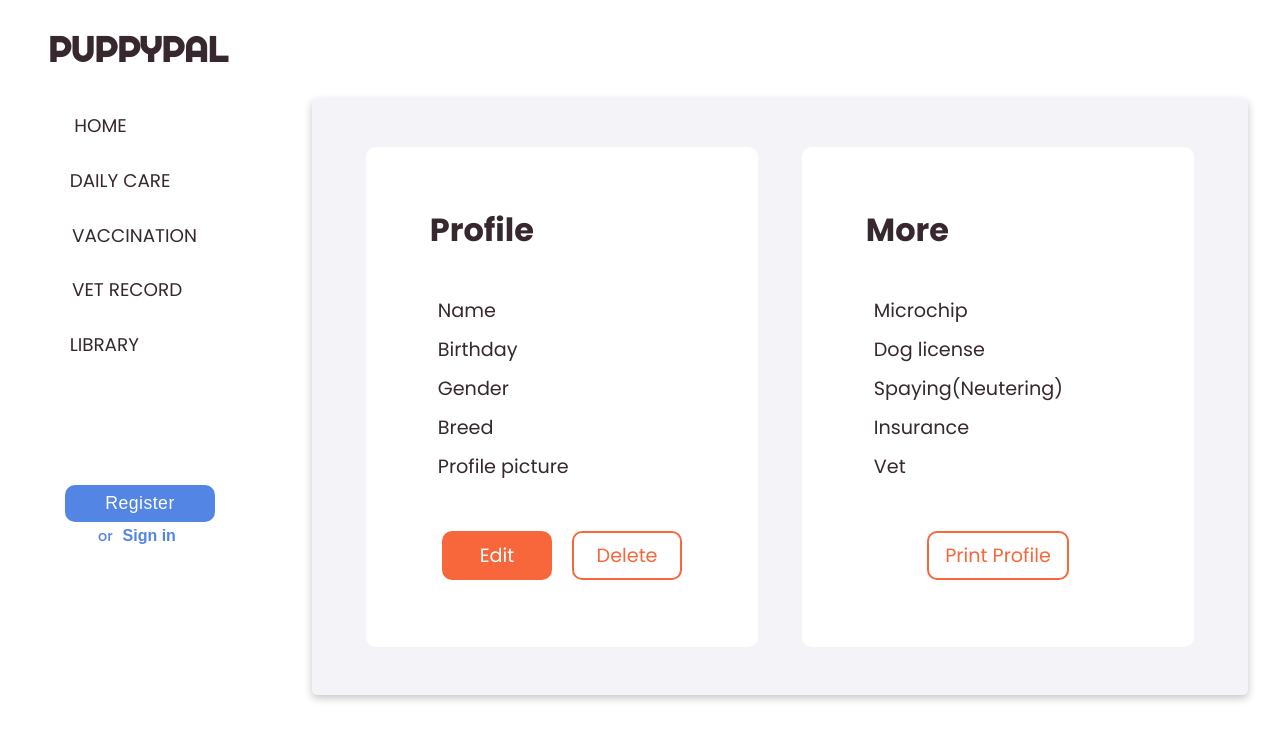
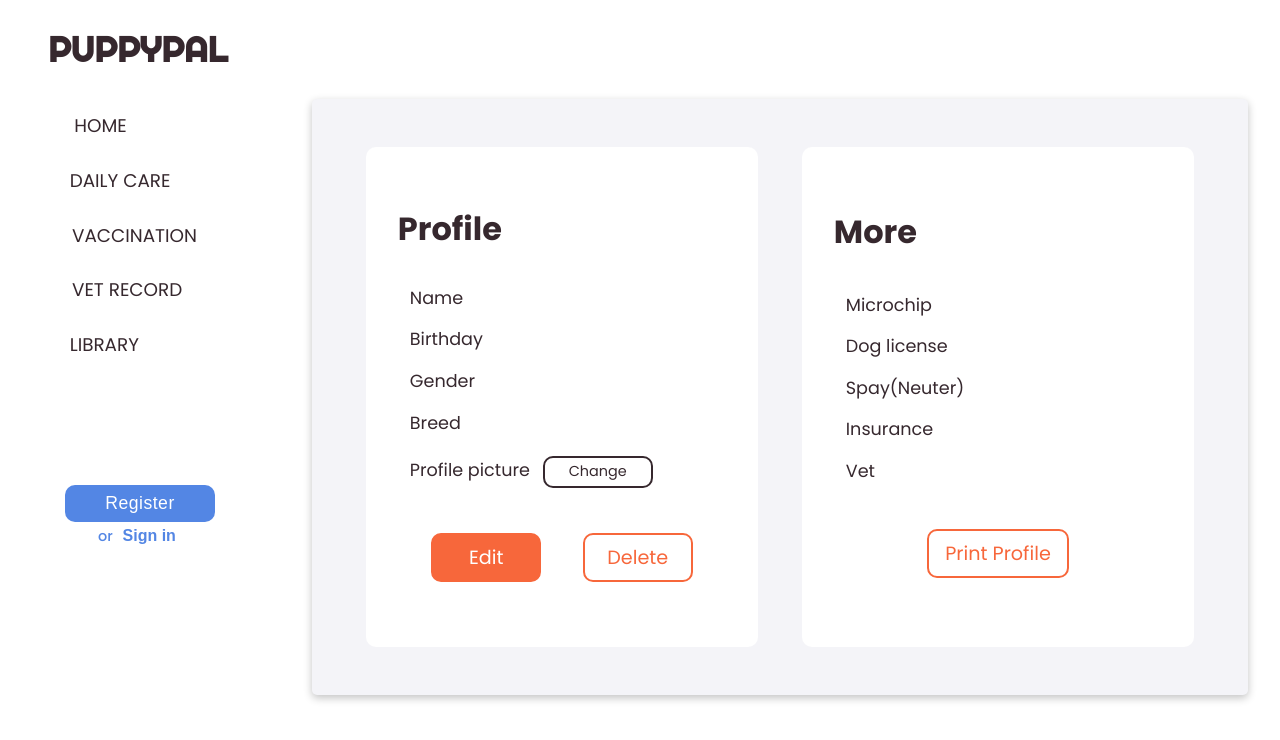
Before and after one commit to itsmejinsun/Concordia-FP-Puppypal, a React (Create React App) app in the folder frontend/: page /profile in a window 1280 px wide. Shown: the top 740 px of the page. Built offline with nearby package versions, Linux system fonts and the light colour scheme; no server answers.

Commit message:
create profile picture change

```diff
--- a/frontend/src/components/App.js
+++ b/frontend/src/components/App.js
@@ -9,9 +9,10 @@ import MenuNav from './MenuNav/index';
 import Home from './Home/index';
 import Profile from './Profile/index';
 import PuppyList from './PuppyList/index';
+import ProfilePicture from './Profile/ProfilePicture/index';
 
 const App = () => {
-    const { isPuppyListOpen } = useContext(PuppyContext);
+    const { isPuppyListOpen, isProfilePicOpen } = useContext(PuppyContext);
 
     return (
         <BrowserRouter>
@@ -28,7 +29,10 @@ const App = () => {
                     </Route>
                 </Switch>
             </Main>
+
+            {/* Modals */}
             {isPuppyListOpen && <PuppyList />}
+            {isProfilePicOpen && <ProfilePicture />}
         </BrowserRouter>
     );
 };
--- a/frontend/src/components/MenuNav/UserStatus/Signin.js
+++ b/frontend/src/components/MenuNav/UserStatus/Signin.js
@@ -69,7 +69,9 @@ const SigninBtn = styled.div`
         font-weight: 600;
         cursor: pointer;
 
-        &:hover {
+        &:hover,
+        &:focus {
+            outline: none;
             animation: shake 1s;
             transform-origin: center;
         }
--- a/frontend/src/components/Profile/MoreSection.js
+++ b/frontend/src/components/Profile/MoreSection.js
@@ -7,13 +7,13 @@ const MoreSection = () => {
     return (
         <Wrapper>
             <h1>More</h1>
-            <div>
-                <p>Microchip</p>
-                <p>Dog license</p>
-                <p>Spaying(Neutering)</p>
-                <p>Insurance</p>
-                <p>Vet</p>
-            </div>
+            <Contents>
+                <p tabIndex="0">Microchip</p>
+                <p tabIndex="0">Dog license</p>
+                <p tabIndex="0">Spay(Neuter)</p>
+                <p tabIndex="0">Insurance</p>
+                <p tabIndex="0">Vet</p>
+            </Contents>
             <div>
                 <button>Print Profile</button>
             </div>
@@ -21,6 +21,25 @@ const MoreSection = () => {
     );
 };
 
-const Wrapper = styled(DividedSection)``;
+const Wrapper = styled(DividedSection)`
+    p {
+        position: relative;
+        transition: 0.5s;
+        cursor: pointer;
+
+        &:focus,
+        &:hover {
+            outline: none;
+            padding-left: 0.5rem;
+            font-weight: bold;
+            transform: scale(1.05);
+        }
+    }
+`;
+
+const Contents = styled.div`
+    display: flex;
+    flex-direction: column;
+`;
 
 export default MoreSection;
--- /dev/null
+++ b/frontend/src/components/Profile/ProfilePicture/ProfilePictureDetail.js
@@ -0,0 +1,151 @@
+import React, { useState, useContext } from 'react';
+import styled from 'styled-components';
+import { FontAwesomeIcon } from '@fortawesome/react-fontawesome';
+import { faDog, faCamera } from '@fortawesome/free-solid-svg-icons';
+
+import { PuppyContext } from '../../PuppyContext';
+
+const ProfilePictureDetail = () => {
+    const [uploadProfilePic, setUploadProfilePic] = useState();
+    console.log(uploadProfilePic);
+    const { setIsProfilePicOpen } = useContext(PuppyContext);
+
+    const handleImgChange = (ev) => {
+        const selected = ev.target.files[0];
+        const fileType = ['image/png', 'image/jpeg', 'image/jpg'];
+        if (selected && fileType.includes(selected.type)) {
+            const reader = new FileReader();
+            reader.onloadend = () => {
+                setUploadProfilePic(reader.result);
+            };
+            reader.readAsDataURL(selected);
+        }
+    };
+
+    return (
+        <Wrapper>
+            <h1>Profile picture</h1>
+            <PictureWrapper>
+                {!uploadProfilePic ? (
+                    <Picture>
+                        <div className="dogicon">
+                            <FontAwesomeIcon icon={faDog} />
+                        </div>
+                    </Picture>
+                ) : (
+                    <Picture
+                        style={{
+                            background: `url("${uploadProfilePic}") no-repeat center/cover`,
+                        }}
+                    />
+                )}
+                <label htmlFor="fileInput">
+                    <FontAwesomeIcon icon={faCamera} />
+                </label>
+                <input
+                    type="file"
+                    accept="image/*"
+                    id="fileInput"
+                    onChange={(ev) => handleImgChange(ev)}
+                />
+            </PictureWrapper>
+            <div>
+                <button onClick={() => setIsProfilePicOpen(false)}>
+                    Cancel
+                </button>
+                <button>Save</button>
+            </div>
+        </Wrapper>
+    );
+};
+
+const Wrapper = styled.div`
+    height: 85%;
+    display: flex;
+    flex-direction: column;
+    justify-content: space-evenly;
+    align-items: center;
+
+    button {
+        color: var(--button-color-primary);
+        background: none;
+        width: 110px;
+        padding: 0.25rem 1rem;
+        margin: 0 0.5rem;
+        border: solid 2px var(--button-color-primary);
+        border-radius: 10px;
+        font-family: inherit;
+        font-size: 1rem;
+        cursor: pointer;
+
+        &:hover,
+        &:focus {
+            outline: none;
+            animation: shake 1s;
+            transform-origin: center;
+        }
+    }
+
+    button:last-of-type {
+        color: #fff;
+        background-color: var(--button-color-primary);
+    }
+
+    @keyframes shake {
+        10%,
+        90% {
+            transform: rotate(-2deg);
+        }
+        20%,
+        80% {
+            transform: rotate(2deg);
+        }
+
+        30%,
+        50%,
+        70% {
+            transform: rotate(-2deg);
+        }
+        40%,
+        60% {
+            transform: rotate(2deg);
+        }
+    }
+`;
+
+const PictureWrapper = styled.div`
+    display: flex;
+    justify-content: center;
+    align-items: center;
+    position: relative;
+
+    label {
+        color: grey;
+        font-size: 2rem;
+        position: absolute;
+        right: 10px;
+        bottom: 10px;
+        cursor: pointer;
+    }
+
+    input {
+        display: none;
+    }
+`;
+
+const Picture = styled.div`
+    background-color: lightgrey;
+    width: 140px;
+    height: 140px;
+    border-radius: 50%;
+    display: flex;
+    justify-content: center;
+    align-items: center;
+
+    .dogicon {
+        color: #fff;
+        font-size: 4rem;
+    }
+`;
+
+export default ProfilePictureDetail;
--- /dev/null
+++ b/frontend/src/components/Profile/ProfilePicture/index.js
@@ -0,0 +1,25 @@
+import React, { useContext } from 'react';
+
+import { ModalSubWrapper, ModalWrapper } from '../../Styles';
+import { PuppyContext } from '../../PuppyContext';
+import ProfilePictureDetail from './ProfilePictureDetail';
+
+const ProfilePicture = () => {
+    const { setIsProfilePicOpen } = useContext(PuppyContext);
+
+    return (
+        <ModalWrapper>
+            <ModalSubWrapper>
+                <button
+                    className="close"
+                    onClick={() => setIsProfilePicOpen(false)}
+                >
+                    ⨉
+                </button>
+                <ProfilePictureDetail />
+            </ModalSubWrapper>
+        </ModalWrapper>
+    );
+};
+
+export default ProfilePicture;
--- a/frontend/src/components/Profile/ProfileSection.js
+++ b/frontend/src/components/Profile/ProfileSection.js
@@ -1,18 +1,45 @@
-import React from 'react';
+import React, { useContext } from 'react';
 import styled from 'styled-components';
 
 import { DividedSection } from '../Styles';
+import { PuppyContext } from '../PuppyContext';
 
 const ProfileSection = () => {
+    const { selectedPuppyInfo, setIsProfilePicOpen } = useContext(PuppyContext);
+
+    const handleClick = () => {
+        setIsProfilePicOpen(true);
+    };
+
     return (
         <Wrapper>
             <h1>Profile</h1>
             <div>
-                <p>Name</p>
-                <p>Birthday</p>
-                <p>Gender</p>
-                <p>Breed</p>
-                <p>Profile picture</p>
+                <Contents>
+                    <div>
+                        <p>Name</p>
+                        <p>Birthday</p>
+                        <p>Gender</p>
+                        <p>Breed</p>
+                    </div>
+                    {selectedPuppyInfo ? (
+                        <div className="bold">
+                            <p>
+                                {selectedPuppyInfo.name
+                                    .slice(0, 1)
+                                    .toUpperCase()}
+                                {selectedPuppyInfo.name.slice(1)}
+                            </p>
+                            <p>{selectedPuppyInfo.birthday}</p>
+                            <p>{selectedPuppyInfo.gender}</p>
+                            <p>{selectedPuppyInfo.breed}</p>
+                        </div>
+                    ) : null}
+                </Contents>
+                <p>
+                    Profile picture{' '}
+                    <button onClick={handleClick}>Change</button>
+                </p>
             </div>
             <div>
                 <button className="edit">Edit</button>
@@ -27,6 +54,35 @@ const Wrapper = styled(DividedSection)`
         color: #fff;
         background-color: var(--button-color-primary);
     }
+
+    p > button {
+        color: var(--main-font-color);
+        padding: 0.2rem;
+        border-color: var(--main-font-color);
+        font-size: 0.9rem;
+        transition: background-color 0.2s ease-in;
+
+        &:hover {
+            animation: none;
+            color: #fff;
+            background-color: var(--main-font-color);
+        }
+    }
+`;
+
+const Contents = styled.div`
+    display: flex;
+    align-items: flex-start;
+
+    div {
+        flex: 1;
+        display: flex;
+        flex-direction: column;
+    }
+
+    .bold {
+        font-weight: bold;
+    }
 `;
 
 export default ProfileSection;
--- a/frontend/src/components/Profile/index.js
+++ b/frontend/src/components/Profile/index.js
@@ -3,7 +3,6 @@ import styled from 'styled-components';
 
 import MoreSection from './MoreSection';
 import ProfileSection from './ProfileSection';
-
 import { Wrapper, SubWrapper } from '../Styles';
 
 const Profile = () => {
--- a/frontend/src/components/PuppyContext.js
+++ b/frontend/src/components/PuppyContext.js
@@ -4,15 +4,35 @@ export const PuppyContext = createContext();
 
 const PuppyProvider = ({ children }) => {
     const [isPuppyListOpen, setIsPuppyListOpen] = useState(false);
+    const [isPuppyChanged, setIsPuppyChanged] = useState(false);
+    const [isProfilePicOpen, setIsProfilePicOpen] = useState(false);
+
     const [selectedPuppyInfo, setSelectedPuppyInfo] = useState();
+
+    const fetchPuppyInfo = () => {
+        fetch(
+            `/api/${localStorage.getItem('id')}/puppy/${localStorage.getItem(
+                'pup'
+            )}`
+        )
+            .then((res) => res.json())
+            .then((data) => setSelectedPuppyInfo(data.data));
+
+        return;
+    };
 
     return (
         <PuppyContext.Provider
             value={{
                 isPuppyListOpen,
                 setIsPuppyListOpen,
+                isPuppyChanged,
+                setIsPuppyChanged,
                 selectedPuppyInfo,
+                isProfilePicOpen,
+                setIsProfilePicOpen,
                 setSelectedPuppyInfo,
+                fetchPuppyInfo,
             }}
         >
             {children}
--- a/frontend/src/components/PuppyList/SelectPuppy.js
+++ b/frontend/src/components/PuppyList/SelectPuppy.js
@@ -2,12 +2,14 @@ import React, { useState, useEffect, useContext } from 'react';
 import styled from 'styled-components';
 import { useAuth0 } from '@auth0/auth0-react';
 
+import { ModalSubWrapper } from '../Styles';
 import { PuppyContext } from '../PuppyContext';
 
 const SelectPuppy = ({ isAddPuppyOpen, setIsAddPuppyOpen }) => {
     const { user, logout } = useAuth0();
     const [puppyList, setPuppyList] = useState();
-    const { setIsPuppyListOpen } = useContext(PuppyContext);
+    const { setIsPuppyListOpen, isPuppyChanged, setIsPuppyChanged } =
+        useContext(PuppyContext);
 
     // Fetch all puppy list
     useEffect(() => {
@@ -21,6 +23,7 @@ const SelectPuppy = ({ isAddPuppyOpen, setIsAddPuppyOpen }) => {
     const handleClick = (puppy) => {
         localStorage.setItem('pup', puppy._id);
         setIsPuppyListOpen(false);
+        setIsPuppyChanged(!isPuppyChanged);
     };
 
     // User log out
@@ -31,7 +34,7 @@ const SelectPuppy = ({ isAddPuppyOpen, setIsAddPuppyOpen }) => {
     };
 
     return (
-        <Wrapper>
+        <ModalSubWrapper>
             <button className="close" onClick={() => setIsPuppyListOpen(false)}>
                 ⨉
             </button>
@@ -58,39 +61,9 @@ const SelectPuppy = ({ isAddPuppyOpen, setIsAddPuppyOpen }) => {
                 <p>Do you want to sign out?</p>
                 <button onClick={() => handleLogOut()}>Sign out</button>
             </SingoutWrapper>
-        </Wrapper>
+        </ModalSubWrapper>
     );
 };
-
-const Wrapper = styled.div`
-    background-color: #fff;
-    width: 480px;
-    height: 480px;
-    margin-top: 2rem;
-    border-bottom: solid 2px var(--main-background-color);
-    display: flex;
-    flex-direction: column;
-    justify-content: space-evenly;
-    align-items: center;
-    position: relative;
-
-    .close {
-        color: grey;
-        background: none;
-        border: none;
-        font-size: 1.5rem;
-        font-weight: bold;
-        position: absolute;
-        top: 5px;
-        right: 5px;
-        cursor: pointer;
-    }
-
-    @media (min-width: 992px) {
-        margin-top: 0;
-        border-right: solid 2px var(--main-background-color);
-    }
-`;
 
 const SelectWrapper = styled.div`
     text-align: center;
--- a/frontend/src/components/PuppyList/index.js
+++ b/frontend/src/components/PuppyList/index.js
@@ -1,6 +1,6 @@
 import React, { useState } from 'react';
-import styled from 'styled-components';
 
+import { ModalWrapper } from '../Styles';
 import SelectPuppy from './SelectPuppy';
 import AddPuppy from './AddPuppy';
 
@@ -8,7 +8,7 @@ const PuppyList = () => {
     const [isAddPuppyOpen, setIsAddPuppyOpen] = useState(false);
 
     return (
-        <Wrapper>
+        <ModalWrapper>
             <SelectPuppy
                 isAddPuppyOpen={isAddPuppyOpen}
                 setIsAddPuppyOpen={setIsAddPuppyOpen}
@@ -16,26 +16,8 @@ const PuppyList = () => {
             {isAddPuppyOpen ? (
                 <AddPuppy setIsAddPuppyOpen={setIsAddPuppyOpen} />
             ) : null}
-        </Wrapper>
+        </ModalWrapper>
     );
 };
 
-const Wrapper = styled.div`
-    background: rgba(0, 0, 0, 0.5);
-    backdrop-filter: contrast(1) blur(10px);
-    width: 100%;
-    height: 100%;
-    position: absolute;
-    top: 0;
-    display: flex;
-    flex-direction: column;
-    align-items: center;
-    z-index: 10;
-
-    @media (min-width: 992px) {
-        flex-direction: row;
-        justify-content: center;
-    }
-`;
-
 export default PuppyList;
--- a/frontend/src/components/Styles.js
+++ b/frontend/src/components/Styles.js
@@ -31,15 +31,15 @@ export const DividedSection = styled.div`
     min-width: 45%;
     min-height: 500px;
     margin: 1rem;
-    padding: 4rem;
+    padding: 4rem 2rem;
     border-radius: 10px;
     display: flex;
     flex-direction: column;
     justify-content: space-evenly;
 
     p {
-        margin: 1.25rem 0.5rem;
-        font-size: 1.2rem;
+        margin: 0.75rem;
+        font-size: 1.1rem;
     }
 
     div:last-of-type {
@@ -58,15 +58,93 @@ export const DividedSection = styled.div`
         font-family: inherit;
         font-size: 1.2rem;
         cursor: pointer;
+
+        &:hover,
+        &:focus {
+            outline: none;
+            animation: shake 1s;
+            transform-origin: center;
+        }
     }
 
     @media (min-width: 992px) {
-        padding: 2rem 4rem;
+        padding: 2rem;
     }
 
     @media (min-width: 1312px) {
+        padding: 2rem 4rem;
+
         button {
             min-width: 125px;
         }
     }
+
+    @keyframes shake {
+        10%,
+        90% {
+            transform: rotate(-2deg);
+        }
+        20%,
+        80% {
+            transform: rotate(2deg);
+        }
+
+        30%,
+        50%,
+        70% {
+            transform: rotate(-2deg);
+        }
+        40%,
+        60% {
+            transform: rotate(2deg);
+        }
+    }
 `;
+
+export const ModalWrapper = styled.div`
+    background: rgba(0, 0, 0, 0.5);
+    backdrop-filter: contrast(1) blur(10px);
+    width: 100%;
+    height: 100%;
+    position: absolute;
+    top: 0;
+    display: flex;
+    flex-direction: column;
+    align-items: center;
+    z-index: 1;
+
+    @media (min-width: 992px) {
+        flex-direction: row;
+        justify-content: center;
+    }
+`;
+
+export const ModalSubWrapper = styled.div`
+    background-color: #fff;
+    width: 480px;
+    height: 480px;
+    margin-top: 2rem;
+    border-bottom: solid 2px var(--main-background-color);
+    display: flex;
+    flex-direction: column;
+    justify-content: space-evenly;
+    align-items: center;
+    position: relative;
+
+    .close {
+        color: grey;
+        background: none;
+        border: none;
+        font-size: 1.5rem;
+        font-weight: bold;
+        position: absolute;
+        top: 5px;
+        right: 5px;
+        cursor: pointer;
+    }
+
+    @media (min-width: 992px) {
+        margin-top: 0;
+        border-right: solid 2px var(--main-background-color);
+    }
+`;
```
Also changed, not shown: frontend/src/components/MenuNav/UserStatus/SelectedPuppy.js (+12 -10 lines).
